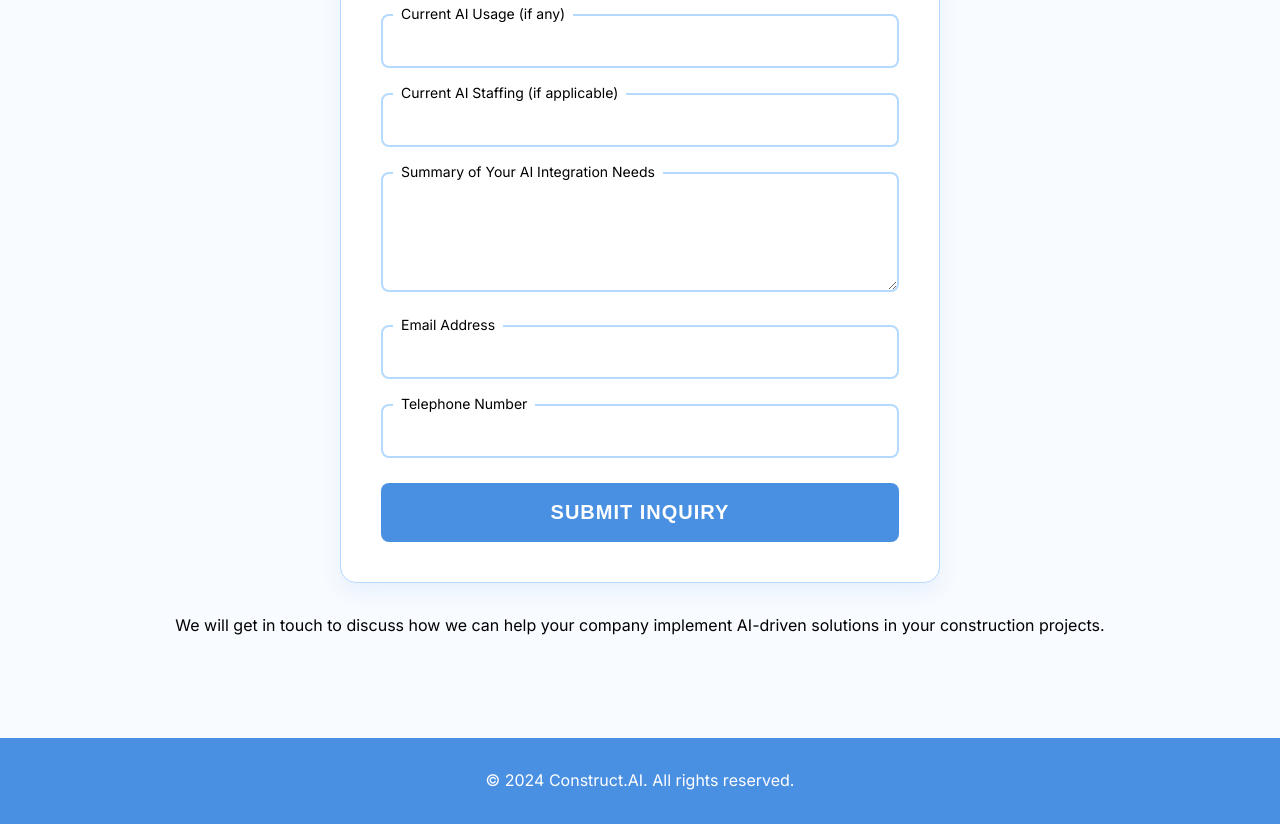
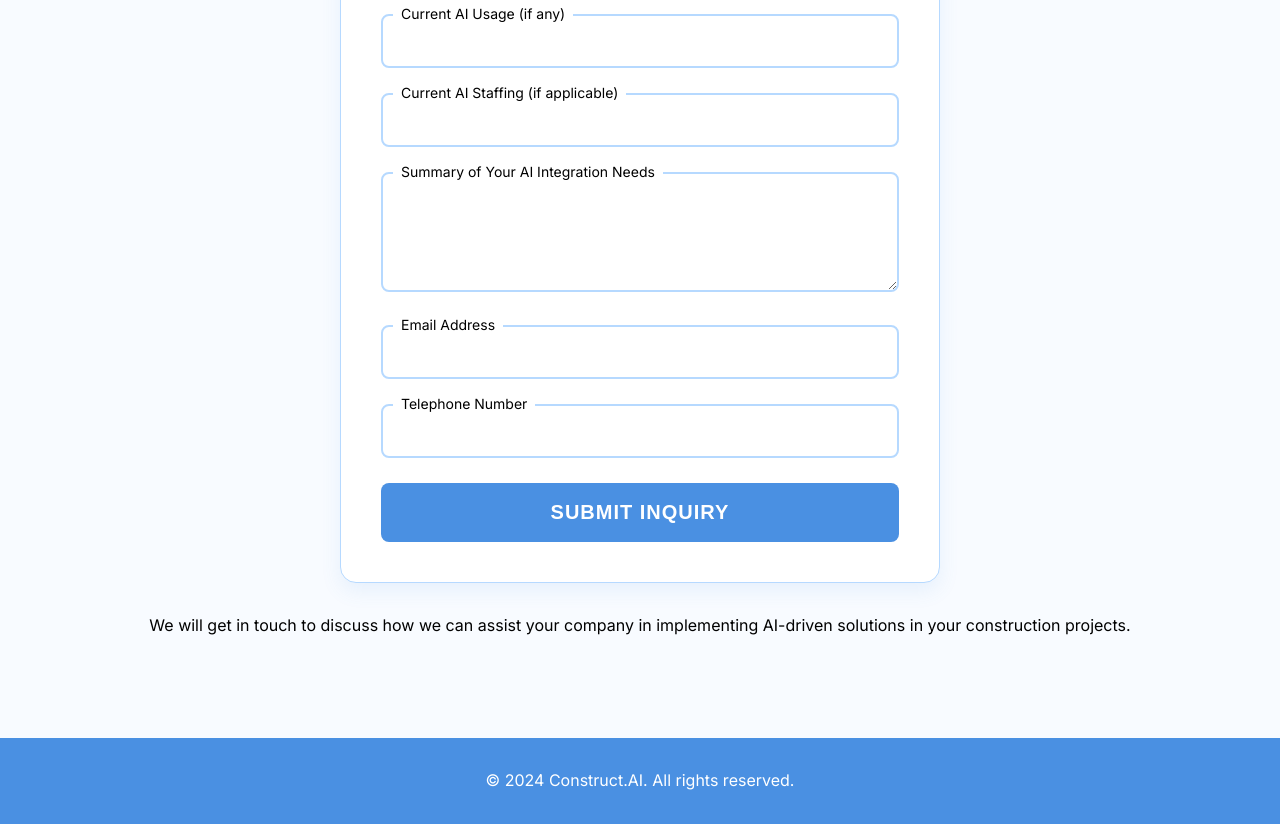
Before and after one commit to tennantalistair/constructai-website, a website: page index.html in a window 1280 px wide. Shown: the part 3719-4543 px from the top of the page. Drawn offline with Linux system fonts and the light colour scheme.

Commit message:
20250202-051

```diff
--- a/index.html
+++ b/index.html
@@ -271,8 +271,8 @@
             <button type="submit" class="submit-btn">Submit Inquiry</button>
           </form>
           <p class="form-footer">
-            We will get in touch to discuss how we can help your company
-            implement AI-driven solutions in your construction projects.
+            We will get in touch to discuss how we can assist your company in
+            implementing AI-driven solutions in your construction projects.
           </p>
         </div>
       </section>
```
